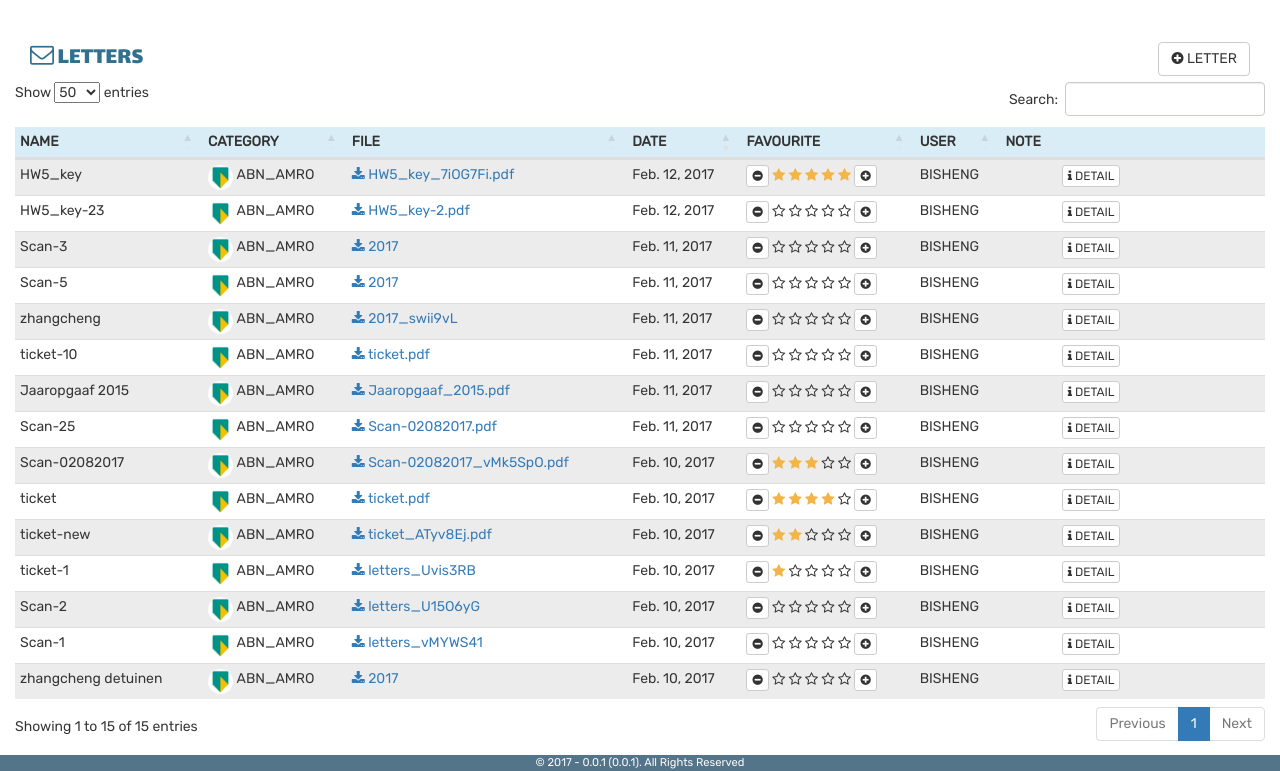
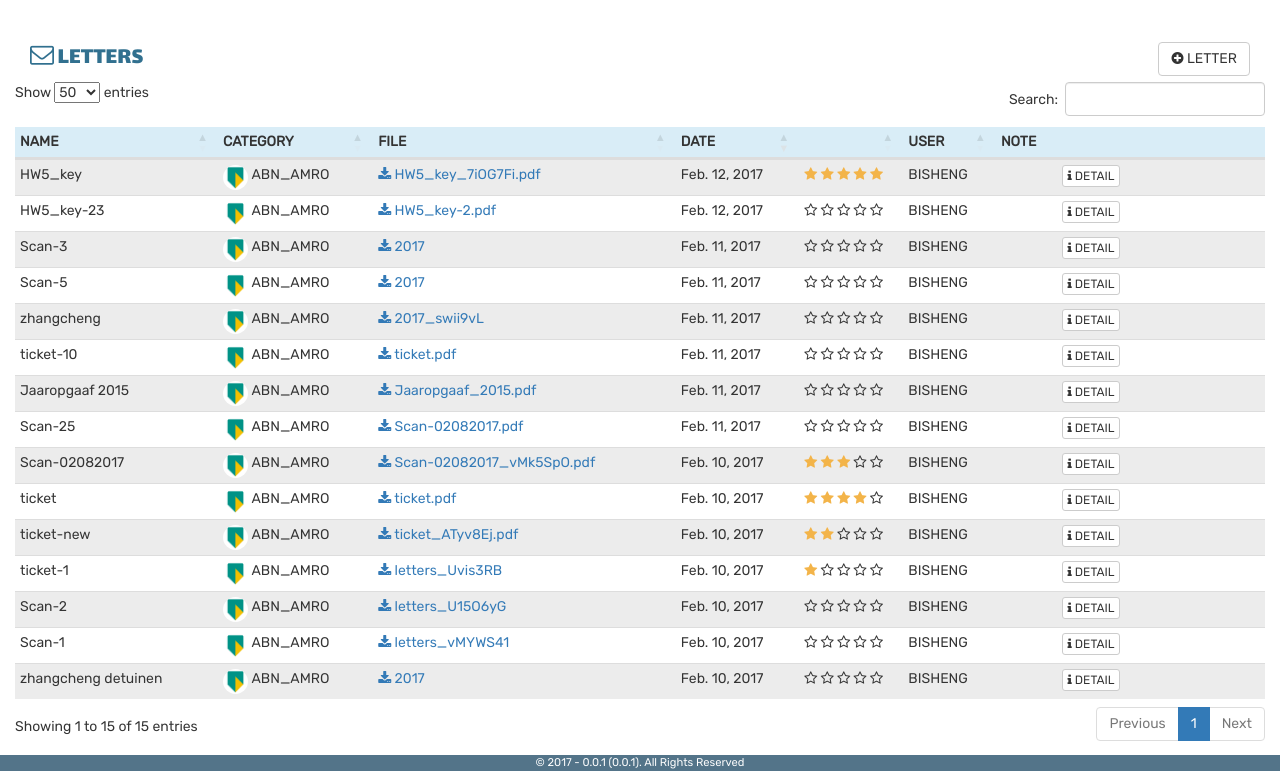
Before and after one commit to bishengliu/home_letter, a Django app: page /letter/ in a window 1280 px wide. Shown: the part 29-800 px from the top of the page. Run offline with Django 3.2, Linux system fonts and the light colour scheme; a user stored in the database is signed in; data comes from the database, SQL or seed files in the repository; both versions use the stored data as it was after the commit; parts of the project's set-up code (start-up, migrations or seed data) failed here and were passed over; some libraries are stand-ins or nearby versions.

Commit message:
SET LETTER FAVORTIE WORKING

```diff
--- a/homeletter/letters/urls.py
+++ b/homeletter/letters/urls.py
@@ -33,9 +33,14 @@ urlpatterns = [
         view=views.LetterDeleteView.as_view(),
         name='delete'
     ),
-url(
+    url(
         regex=r'^detail/(?P<pk>\d+)/$',
         view=views.LetterDetailView.as_view(),
         name='detail'
     ),
+    url(
+        regex=r'^favorite/$',
+        view=views.LetterFavoriteView.as_view(),
+        name='favorite'
+    )
 ]
--- a/homeletter/letters/views.py
+++ b/homeletter/letters/views.py
@@ -1,4 +1,5 @@
 from django.shortcuts import render,redirect
+from django.http import JsonResponse
 from django.contrib.auth.mixins import LoginRequiredMixin
 from django.views.generic import View, ListView, CreateView, UpdateView, DeleteView
 from helpers.mixins import FormActionMessageMixin, OwnObjectMixin
@@ -6,6 +7,7 @@ from django.utils.translation import ugettext_lazy as _
 from datetime import datetime
 from django.contrib import messages
 from django.db import transaction
+import json
 
 from .models import Letter
 from .forms import LetterForm
@@ -104,3 +106,22 @@ class LetterDeleteView(LoginRequiredMixin, OwnObjectMixin, DeleteView):
 
 class LetterDetailView(LoginRequiredMixin, DeleteView):
     pass
+
+
+class LetterFavoriteView(LoginRequiredMixin, View):
+
+    def get(self, request, *args, **kwargs):
+        try:
+            data = request.GET['favorite']
+            obj = json.loads(data)
+            fav = obj['fav']
+            pk = obj['pk']
+            # get the letter
+            letter = Letter.objects.get(pk=pk)
+            letter .favorite = fav
+            letter.save()
+
+            # return json res
+            return JsonResponse({'status': 'success'}, safe=False)
+        except:
+            return JsonResponse({'status': 'failure'}, safe=False)
--- a/homeletter/templates/letters/letters-index.html
+++ b/homeletter/templates/letters/letters-index.html
@@ -25,7 +25,7 @@
             <th>CATEGORY</th>
             <th>FILE</th>
             <th>DATE</th>
-            <th>FAVOURITE</th>
+            <th class="col-md-1"FAVOURITE</th>
             <th>USER</th>
             <th class="no-sort">NOTE</th>
             <th class="col-md-2 no-sort"></th>
@@ -58,21 +58,18 @@
                 <td>
                     <span class="hidden">{{letter.favorite}}</span>
                     <div class="favorite">
-                        <button class="btn btn-xs btn-default decrease" data-toggle="tooltip" title="DECREASE">
-                                <i class="fa fa-minus-circle"></i>
-                        </button>
+                        <div class="noEvent">
                             {% if letter.favorite  >= 0 %}
                                 {% for f in letter.range1 %}
-                                <i class="fa fa-star text-yellow"></i>
+                                    <i class="fa fa-star text-yellow star noEvent"></i>
                                 {% endfor %}
                                 {% for f in letter.range2 %}
-                                <i class="fa fa-star-o"></i>
+                                    <i class="fa fa-star-o star noEvent"></i>
                                 {% endfor %}
                             {% endif %}
-                        <button class="btn btn-xs btn-default increase" data-toggle="tooltip" title="INCREASE!">
-                                <i class="fa fa-plus-circle"></i>
-                        </button>
                         </div>
+                    </div>
+                    <span class="hidden">{{letter.pk}}</span>
                 </td>
                  <td>{{letter.user|upper}}
                  </td>
@@ -109,4 +106,5 @@
 
 {% block appJs %}
     <script src="{% static 'js/app_data_table.js' %}"></script>
+    <script src="{% static 'js/letters/letter_favorite.js' %}"></script>
 {% endblock appJs%}
```
Also changed, not shown: homeletter/static/js/letters/letter_favorite.js (added, +39 -0 lines), homeletter/config/db.sqlite3. Lines whose indentation alone changed are shown as unchanged.
